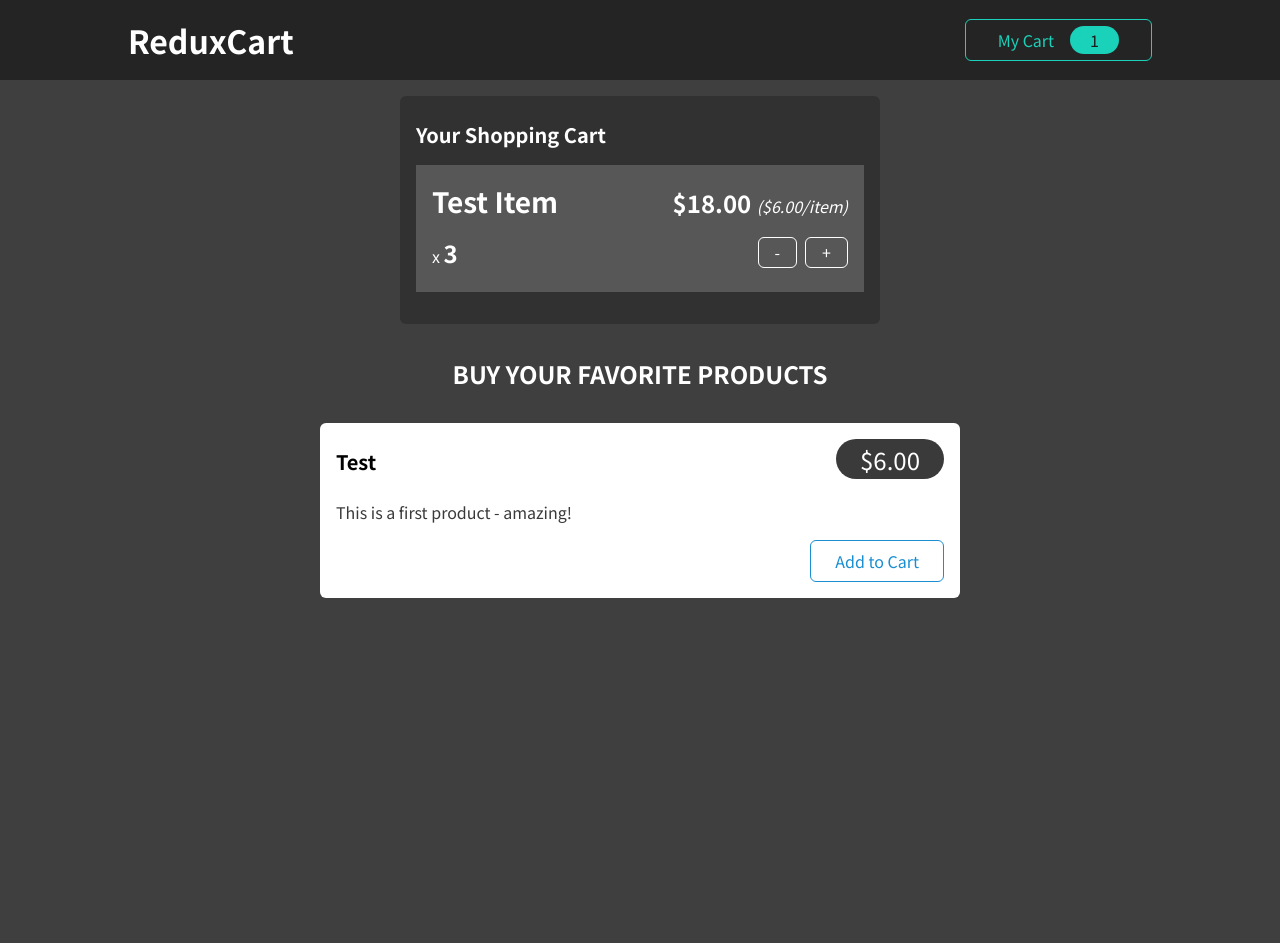
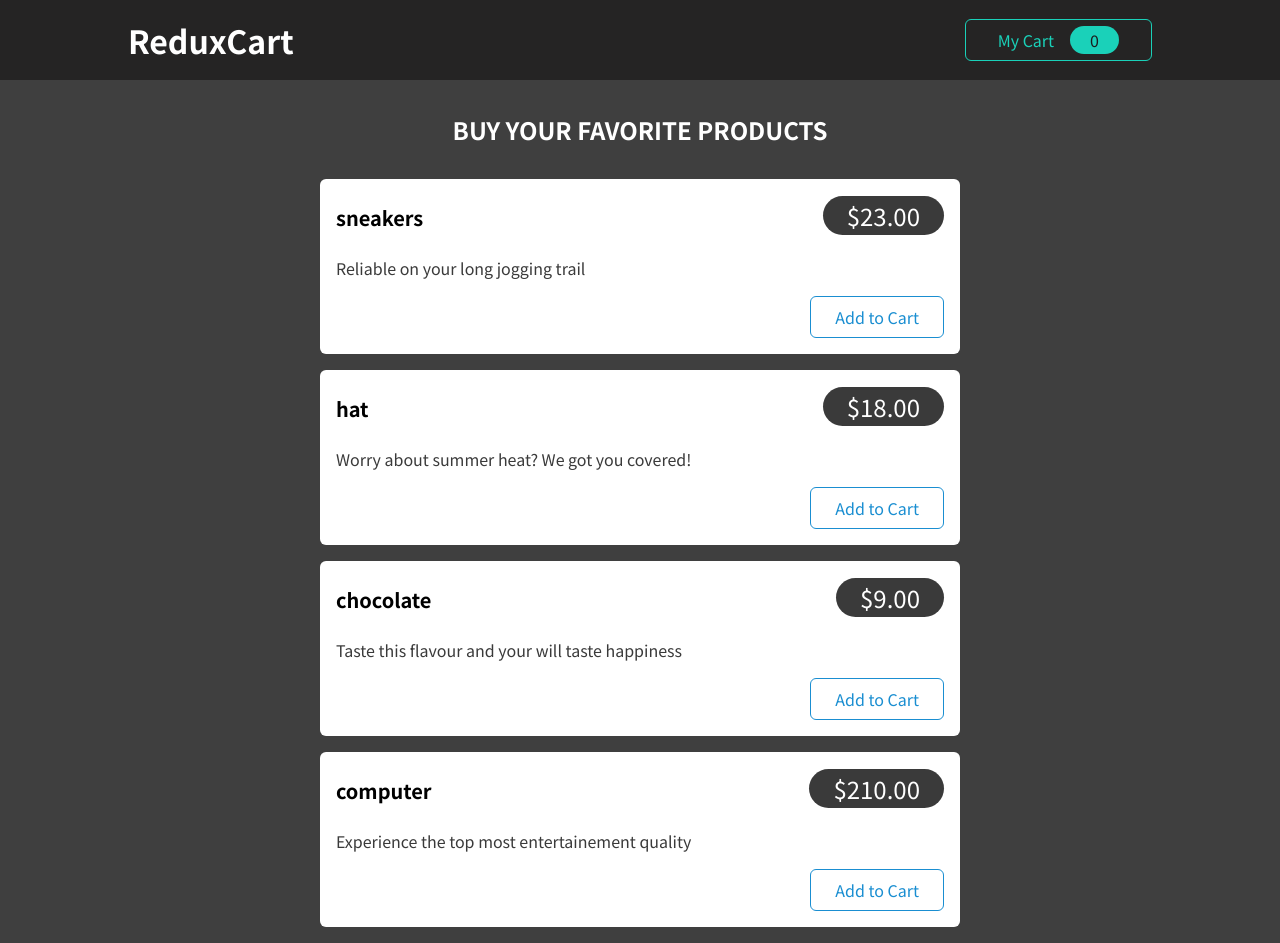
Before and after one commit to astaba/react_aca_200_redux_cart, a React (Create React App) app: page / in a window 1280 px wide. Before the commit the page ends 800 px from the top, so only its background shows below. Built offline with nearby package versions, Linux system fonts and the light colour scheme.

Commit message:
Implement Redux Toolkit

```diff
--- a/package.json
+++ b/package.json
@@ -3,11 +3,13 @@
   "version": "0.1.0",
   "private": true,
   "dependencies": {
+    "@reduxjs/toolkit": "^1.9.5",
     "@testing-library/jest-dom": "^5.11.6",
     "@testing-library/react": "^11.2.2",
     "@testing-library/user-event": "^12.5.0",
     "react": "^18.0.0",
     "react-dom": "^18.0.0",
+    "react-redux": "^8.1.2",
     "react-scripts": "^5.0.1",
     "web-vitals": "^0.2.4"
   },
--- a/src/App.js
+++ b/src/App.js
@@ -1,11 +1,15 @@
+import { useSelector } from "react-redux";
+
 import Cart from './components/Cart/Cart';
 import Layout from './components/Layout/Layout';
 import Products from './components/Shop/Products';
 
 function App() {
+  const isCartDisplayed = useSelector((state) => state.cartState.isCartDisplayed);
+
   return (
     <Layout>
-      <Cart />
+      {isCartDisplayed && <Cart />}
       <Products />
     </Layout>
   );
--- a/src/components/Cart/Cart.js
+++ b/src/components/Cart/Cart.js
@@ -1,15 +1,19 @@
-import Card from '../UI/Card';
-import classes from './Cart.module.css';
-import CartItem from './CartItem';
+import { useSelector } from "react-redux";
+
+import Card from "../UI/Card";
+import classes from "./Cart.module.css";
+import CartItem from "./CartItem";
 
 const Cart = (props) => {
+  const cartItems = useSelector((state) => state.cartState.cartItems);
+
   return (
     <Card className={classes.cart}>
       <h2>Your Shopping Cart</h2>
       <ul>
-        <CartItem
-          item={{ title: 'Test Item', quantity: 3, total: 18, price: 6 }}
-        />
+        {cartItems.map((item) => (
+          <CartItem key={item.id} {...{item}} />
+        ))}
       </ul>
     </Card>
   );
--- a/src/components/Cart/CartButton.js
+++ b/src/components/Cart/CartButton.js
@@ -1,10 +1,23 @@
-import classes from './CartButton.module.css';
+import { useSelector, useDispatch } from "react-redux";
+
+import classes from "./CartButton.module.css";
+import { cartActions } from "../../store-slices/cartSlice";
 
 const CartButton = (props) => {
+  const cartSize = useSelector((state) => state.cartState.cartSize);
+
+  const dispatch = useDispatch();
+  const handleCartDisplay = () => {
+    dispatch(cartActions.toggleCart());
+  };
   return (
-    <button className={classes.button}>
+    <button
+      className={classes.button}
+      onClick={handleCartDisplay}
+      disabled={cartSize === 0}
+    >
       <span>My Cart</span>
-      <span className={classes.badge}>1</span>
+      <span className={classes.badge}>{cartSize}</span>
     </button>
   );
 };
--- a/src/components/Cart/CartItem.js
+++ b/src/components/Cart/CartItem.js
@@ -1,14 +1,25 @@
-import classes from './CartItem.module.css';
+import { useDispatch } from "react-redux";
+
+import classes from "./CartItem.module.css";
+import { cartActions } from "../../store-slices/cartSlice";
 
 const CartItem = (props) => {
-  const { title, quantity, total, price } = props.item;
+  const { id, title, quantity, total, price } = props.item;
+
+  const dispatch = useDispatch();
+  const handleRemoveItem = () => {
+    dispatch(cartActions.removeItem({ id }));
+  };
+  const handleAddItem = () => {
+    dispatch(cartActions.addItem({ id }));
+  };
 
   return (
     <li className={classes.item}>
       <header>
         <h3>{title}</h3>
         <div className={classes.price}>
-          ${total.toFixed(2)}{' '}
+          ${total.toFixed(2)}{" "}
           <span className={classes.itemprice}>(${price.toFixed(2)}/item)</span>
         </div>
       </header>
@@ -17,8 +28,8 @@ const CartItem = (props) => {
           x <span>{quantity}</span>
         </div>
         <div className={classes.actions}>
-          <button>-</button>
-          <button>+</button>
+          <button onClick={handleRemoveItem}>-</button>
+          <button onClick={handleAddItem}>+</button>
         </div>
       </div>
     </li>
--- a/src/components/Shop/ProductItem.js
+++ b/src/components/Shop/ProductItem.js
@@ -1,8 +1,16 @@
-import Card from '../UI/Card';
-import classes from './ProductItem.module.css';
+import { useDispatch } from "react-redux";
 
-const ProductItem = (props) => {
-  const { title, price, description } = props;
+import Card from "../UI/Card";
+import classes from "./ProductItem.module.css";
+import { cartActions } from "../../store-slices/cartSlice";
+
+const ProductItem = ({ item }) => {
+  const { id, title, price, description } = item;
+
+  const dispatch = useDispatch();
+  const handleAddToCart = () => {
+    dispatch(cartActions.addItem({ id, title, price, total: price, quantity: 1 }));
+  };
 
   return (
     <li className={classes.item}>
@@ -13,7 +21,7 @@ const ProductItem = (props) => {
         </header>
         <p>{description}</p>
         <div className={classes.actions}>
-          <button>Add to Cart</button>
+          <button onClick={handleAddToCart}>Add to Cart</button>
         </div>
       </Card>
     </li>
--- a/src/components/Shop/Products.js
+++ b/src/components/Shop/Products.js
@@ -1,16 +1,21 @@
-import ProductItem from './ProductItem';
-import classes from './Products.module.css';
+import { useSelector } from "react-redux";
+
+import ProductItem from "./ProductItem";
+import classes from "./Products.module.css";
 
 const Products = (props) => {
+  const products = useSelector((state) => state.productState);
+
   return (
     <section className={classes.products}>
       <h2>Buy your favorite products</h2>
       <ul>
-        <ProductItem
-          title='Test'
-          price={6}
-          description='This is a first product - amazing!'
-        />
+        {products.map((item) => (
+          <ProductItem
+            key={item.id}
+            item={item}
+          />
+        ))}
       </ul>
     </section>
   );
--- a/src/index.js
+++ b/src/index.js
@@ -1,7 +1,13 @@
-import ReactDOM from 'react-dom/client';
+import ReactDOM from "react-dom/client";
+import { Provider } from "react-redux";
 
-import './index.css';
-import App from './App';
+import "./index.css";
+import App from "./App";
+import store from "./store/store";
 
-const root = ReactDOM.createRoot(document.getElementById('root'));
-root.render(<App />);
+const root = ReactDOM.createRoot(document.getElementById("root"));
+root.render(
+  <Provider store={store}>
+    <App />
+  </Provider>
+);
--- /dev/null
+++ b/src/store-slices/cartSlice.js
@@ -0,0 +1,51 @@
+import { createSlice } from "@reduxjs/toolkit";
+
+const initialState = {
+  cartItems: [],
+  cartSize: 0,
+  isCartDisplayed: false,
+};
+
+const cartSlice = createSlice({
+  name: "cart",
+  initialState,
+  reducers: {
+    addItem(state, action) {
+      const id = action.payload.id;
+      const index = state.cartItems.findIndex((item) => item.id === id);
+      if (index === -1) {
+        state.cartItems.push(action.payload);
+      } else {
+        state.cartItems[index].quantity++;
+        const qty = state.cartItems[index].quantity;
+        const price = state.cartItems[index].price;
+        state.cartItems[index].total = qty * price;
+      }
+      state.cartSize = state.cartItems.reduce((previousValue, currentItem) => {
+        return previousValue + currentItem.quantity;
+      }, 0);
+    },
+    removeItem(state, action) {
+      const id = action.payload.id;
+      const index = state.cartItems.findIndex((item) => item.id === id);
+      if (state.cartItems[index].quantity === 1) {
+        state.cartItems.splice(index, 1);
+      } else {
+        state.cartItems[index].quantity--;
+        const qty = state.cartItems[index].quantity;
+        const price = state.cartItems[index].price;
+        state.cartItems[index].total = qty * price;
+      }
+      state.cartSize = state.cartItems.reduce((previousValue, currentItem) => {
+        return previousValue + currentItem.quantity;
+      }, 0);
+      if (state.cartSize === 0) state.isCartDisplayed = false;
+    },
+    toggleCart(state, action) {
+      state.isCartDisplayed = !state.isCartDisplayed;
+    },
+  },
+});
+
+export default cartSlice.reducer;
+export const cartActions = cartSlice.actions;
--- /dev/null
+++ b/src/store-slices/productSlice.js
@@ -0,0 +1,35 @@
+import { createSlice } from "@reduxjs/toolkit";
+
+const INITIAL_STATE = [
+  {
+    id: 0,
+    title: "sneakers",
+    price: 23,
+    description: "Reliable on your long jogging trail",
+  },
+  {
+    id: 1,
+    title: "hat",
+    price: 18,
+    description: "Worry about summer heat? We got you covered!",
+  },
+  {
+    id: 2,
+    title: "chocolate",
+    price: 9,
+    description: "Taste this flavour and your will taste happiness",
+  },
+  {
+    id: 3,
+    title: "computer",
+    price: 210,
+    description: "Experience the top most entertainement quality",
+  },
+];
+
+const productSlice = createSlice({
+  name: "products",
+  initialState: INITIAL_STATE,
+});
+
+export default productSlice.reducer;
--- /dev/null
+++ b/src/store/store.js
@@ -0,0 +1,13 @@
+import { configureStore } from "@reduxjs/toolkit";
+
+import productReducer from "../store-slices/productSlice";
+import cartReducer from "../store-slices/cartSlice";
+
+const store = configureStore({
+  reducer: {
+    productState: productReducer,
+    cartState: cartReducer,
+  },
+});
+
+export default store;
```
Also changed, not shown: 1 other file (tests, documents, lock files or other folders).
